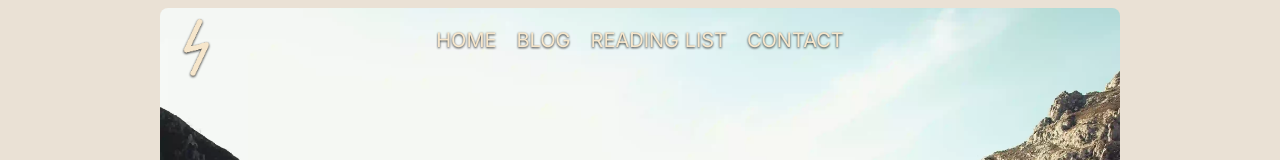
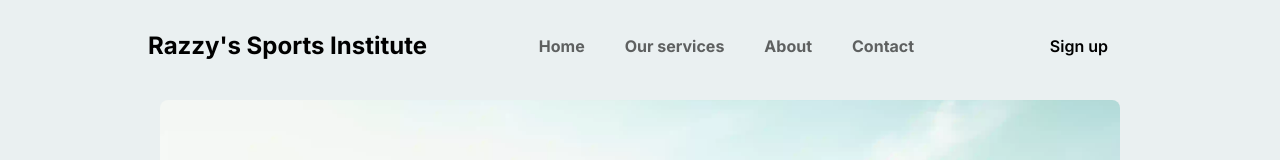
Before and after one commit to ajmeier29/razzysportsinstitute, a Next.js app: page / in a window 1280 px wide. Shown: the top 160 px of the page. Built offline with nearby package versions, Linux system fonts and the light colour scheme; no server answers; what @contentful/rich-text-types would draw is missing.

Commit message:
Changed navbar

```diff
--- a/src/app/layout.tsx
+++ b/src/app/layout.tsx
@@ -18,7 +18,7 @@
 }>) {
   return (
     <html lang="en">
-      <body suppressHydrationWarning={true} className={`bg-[#eae1d5] ${inter.className}`}>
+      <body suppressHydrationWarning={true} className={`bg-[#eaf0f1] ${inter.className}`}>
         <SubscribeProvider>{children}</SubscribeProvider>
         <Analytics />
       </body>
--- a/src/components/Header.tsx
+++ b/src/components/Header.tsx
@@ -1,14 +1,10 @@
 import Navbar from "./Navbar";
-import Rune from "./Rune";
 
 
 export default function Header() {
     return (
         <>
             <div className="relative z-50 flex md:items-center md:justify-center slideUpFromBottomSlow">
-                <div className='absolute top-6 md:top-4 left-6 lg:left-44 drop-shadow-[0_1.2px_1.2px_rgba(0,0,0,0.8)]'>
-                    <Rune />
-                </div>
                 <Navbar />
             </div>
         </>
--- a/src/components/Navbar.tsx
+++ b/src/components/Navbar.tsx
@@ -13,49 +13,43 @@
 
     return (
         <>
-            <div className={`absolute hidden md:block ${marginTop}`}>
-                <div className="flex flex-row justify-between text-white">
-                    <NavBarOption link='/'>
-                        HOME
-                    </NavBarOption>
-                    <NavBarOption link='/BlogPosts'>
-                        BLOG
-                    </NavBarOption>
-                    <NavBarOption link='/ReadingList'>
-                        READING LIST
-                    </NavBarOption>
-                    <NavBarOption marginRight={false} link='/Contact'>
-                        CONTACT
-                    </NavBarOption>
-                </div>
-            </div>
-            <div className="fixed bg-[#eae1d5] border-[#9b6a5c] border md:hidden top-4 right-4 inline-block rounded-lg z-50">
-                <div className="relative">
-                    <Hamburger color="#9b6a5c" toggled={isOpen} toggle={setOpen} />
-                </div>
-                {isOpen ?
-                    (
-                        <div
-                            className="fixed py-3 block right-4 mt-1 bg-[#eae1d5] translate-y-[-100px] animate-slide-in rounded-lg ">
-                            <NavBarOption hamburger marginRight={false} link='/'>
-                                HOME
-                            </NavBarOption>
-                            <NavBarOption hamburger marginRight={false} link='/BlogPosts'>
-                                BLOG
-                            </NavBarOption>
-                            <NavBarOption hamburger marginRight={false} link='/ReadingList'>
-                                READING LIST
-                            </NavBarOption>
-                            <NavBarOption hamburger marginRight={false} link='/Contact'>
-                                CONTACT
-                            </NavBarOption>
+            <div className="top-0 py-1 lg:py-2 w-full bg-transparent lg:relative z-50">
+                <nav className="z-10 sticky top-0 left-0 right-0 max-w-4xl xl:max-w-5xl mx-auto px-5 py-2.5 lg:border-none lg:py-4">
+                    <div className="flex items-center justify-between">
+                        <button>
+                            <div className="flex items-center space-x-2">
+                                <h2 className="text-blac font-bold text-2xl">Razzy's Sports Institute</h2>
+                            </div>
+                        </button>
+                        <div className="hidden lg:block">
+                            <ul className="flex space-x-10 text-base font-bold text-black/60 ">
+                                <li
+                                    className="hover:underline hover:underline-offset-4 hover:w-fit transition-all duration-100 ease-linear">
+                                    <a href="#">Home</a>
+                                </li>
+                                <li
+                                    className="hover:underline hover:underline-offset-4 hover:w-fit transition-all duration-100 ease-linear">
+                                    <a href="#">Our services</a>
+                                </li>
+                                <li
+                                    className="hover:underline hover:underline-offset-4 hover:w-fit transition-all duration-100 ease-linear">
+                                    <a href="#">About</a>
+                                </li>
+                                <li
+                                    className="hover:underline hover:underline-offset-4 hover:w-fit transition-all duration-100 ease-linear">
+                                    <a href="#">Contact</a>
+                                </li>
+                            </ul>
                         </div>
-                    )
-                    :
-                    (
-                        <>
-                        </>
-                    )}
+                        <div className="hidden lg:flex lg:items-center gap-x-2">
+                            <button className="flex items-center text-black  justify-center px-6 py-2.5 font-semibold">Sign up</button>
+                            {/* <button className="flex items-center justify-center rounded-md bg-[#4A3BFF] text-white px-6 py-2.5 font-semibold hover:shadow-lg hover:drop-shadow transition duration-200">Login</button> */}
+                        </div>
+                        <div className="flex items-center justify-center lg:hidden">
+                            <button className="focus:outline-none text-slate-200 "><svg stroke="currentColor" fill="currentColor" stroke-width="0" viewBox="0 0 20 20" aria-hidden="true" className="text-2xl text-slate-800 focus:outline-none active:scale-110 active:text-red-500" height="1em" width="1em" xmlns="http://www.w3.org/2000/svg"><path fill-rule="evenodd" d="M3 5a1 1 0 011-1h12a1 1 0 110 2H4a1 1 0 01-1-1zM3 10a1 1 0 011-1h12a1 1 0 110 2H4a1 1 0 01-1-1zM9 15a1 1 0 011-1h6a1 1 0 110 2h-6a1 1 0 01-1-1z" clip-rule="evenodd"></path></svg></button>
+                        </div>
+                    </div>
+                </nav>
             </div>
 
         </>
--- a/src/components/Rune.tsx
+++ /dev/null
@@ -1,10 +0,0 @@
-import PreloadImage from "./PreloadImage"
-
-
-export default function Rune() {
-    return (
-        <>
-            <PreloadImage imgSrc="/images/sowilo_rune_2.png" styleProps="h-8 md:h-16 w-5 md:w-10" />
-        </>
-    )
-}
```
